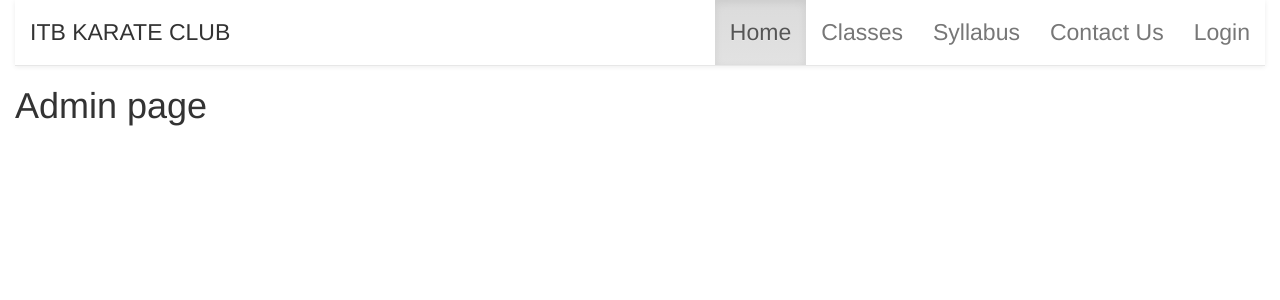
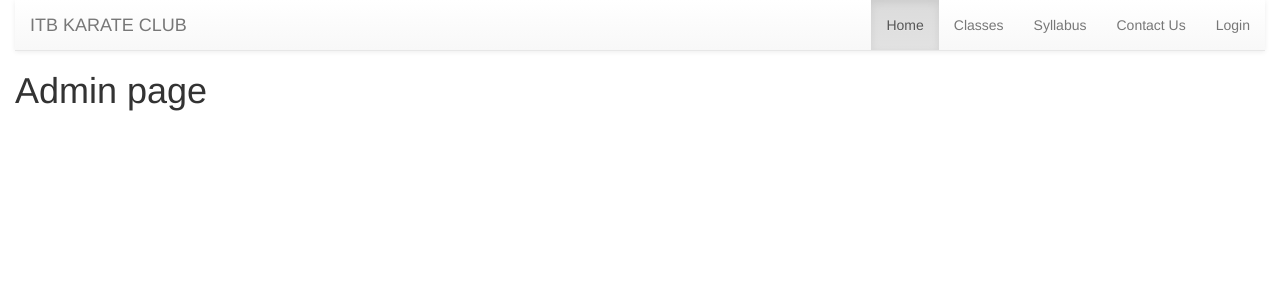
Before and after one commit to alenkalac/php_project_1, a PHP site: template templates/admin.html.twig in a window 1280 px wide. Shown: the top 300 px of the page. Run offline with PHP 8.4, Linux system fonts and the light colour scheme; the template is opened without the code that fills it, so the values that code supplies are empty; some libraries are stand-ins or nearby versions.

Commit message:
changed navbar css

```diff
--- a/public/css/navbar.css
+++ /dev/null
@@ -1,50 +0,0 @@
-#my_nav.navbar-default .navbar-brand {
-	color: rgba(51, 51, 51, 1);
-	font-size: 23px;
-	line-height: 35px;
-}
-
-#my_nav.navbar-default {
-	font-size: 23px;
-	background-image: none !important;
-	background-color: rgba(0, 0, 0, 0);
-	border-bottom-width: 1px;
-	min-height: 65px !important;
-}
-
-#my_nav.navbar-default .navbar-nav>li>a {
-	color: rgba(119, 119, 119, 1);
-	background-color: rgba(0, 0, 0, 0);
-	line-height: 35px;
-}
-
-#my_nav.navbar-default .navbar-nav>li>a:hover,
-	#my_nav.navbar-default .navbar-nav>li>a:focus {
-	color: rgba(51, 51, 51, 1);
-	background-color: rgba(248, 248, 248, 0);
-}
-
-#my_nav.navbar-default .navbar-nav>.active>a,
-	#my_nav.navbar-default .navbar-nav>.active>a:hover,
-	#my_nav.navbar-default .navbar-nav>.active>a:focus {
-	color: rgba(85, 85, 85, 1);
-}
-
-#my_nav.navbar-default .navbar-toggle {
-	border-color: black;
-}
-
-#my_nav.navbar-default .navbar-toggle:hover,
-	#my_nav.navbar-default .navbar-toggle:focus {
-	background-color: #f8f8f8;
-}
-
-#my_nav.navbar-default .navbar-toggle .icon-bar {
-	background-color: black;
-}
-
-#my_nav.navbar-default .navbar-toggle:hover .icon-bar,
-	#my_nav.navbar-default .navbar-toggle:focus .icon-bar {
-	background-color: red;
-
-}
--- a/src/Database.php
+++ b/src/Database.php
@@ -43,7 +43,8 @@ class Database {
 
 		if(strcmp($password, $passDatabase) === 0)
 		{
-			return new User($id, $username, $role);
+			$user = new User($id, $username, $role);
+			return $user;
 		}else {
 			return null;
 		}
--- a/src/MainController.php
+++ b/src/MainController.php
@@ -41,6 +41,7 @@ class MainController {
 			return $app ['twig']->render ( 'error.html.twig', $args );
 
 		else if($user->getRole() == 0) {
+			$app->get('session')->set('user',  array ('user' => $user));
 			return $app ['twig']->render ( 'student.html.twig', $args );
 		}
 		else if($user->getRole() == 1){
--- a/templates/admin.html.twig
+++ b/templates/admin.html.twig
@@ -5,4 +5,5 @@
 
 {% block content %}
 <h1>Admin page</h1>
+{{ app.session.get("user") }}
 {% endblock %}
--- a/templates/nav.html.twig
+++ b/templates/nav.html.twig
@@ -4,12 +4,12 @@
 		<div class="navbar-header">
 			<a class="navbar-brand" href="/">ITB KARATE CLUB</a>
 			<button type="button" class="navbar-toggle" data-toggle="collapse"
-				data-target=".navbar-menubuilder">
+				data-target=".navbar-menu">
 				<span class="sr-only">Toggle navigation</span><span class="icon-bar"></span><span
 					class="icon-bar"></span><span class="icon-bar"></span>
 			</button>
 		</div>
-		<div class="collapse navbar-collapse navbar-menubuilder">
+		<div class="collapse navbar-collapse navbar-menu">
 			<ul class="nav navbar-nav navbar-right">
 				<li class="active"><a href="/">Home</a></li>
 				<li><a href="/">Classes</a></li>
```
